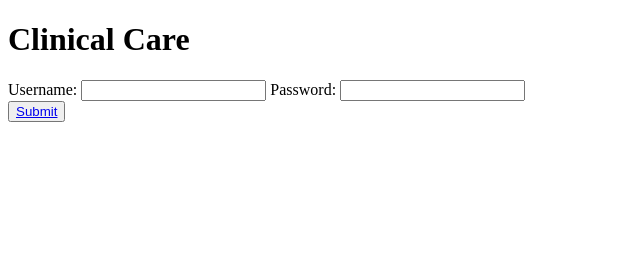
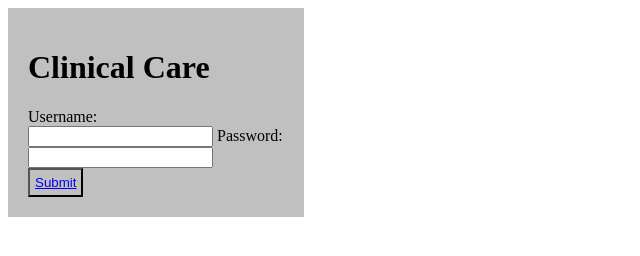
Before and after one commit to prkts12345/cliniccare, a plain HTML site: page index.html in a window 1280 px wide. Shown: the whole page, without its empty margins (0-640 px from the left). Drawn offline with Linux system fonts and the light colour scheme.

Commit message:
style changes

```diff
--- a/index.html
+++ b/index.html
@@ -5,9 +5,33 @@
     <meta http-equiv="X-UA-Compatible" content="IE=edge">
     <meta name="viewport" content="width=device-width, initial-scale=1.0">
     <title>Document</title>
+    <style>
+        .container{
+            display: flexbox;
+            justify-content: center;
+            flex-direction: column;
+            width: 20vw;
+            font-size: 1em;
+            padding: 20px;
+            background-color: silver;
+        }
+
+        h1{
+            display: flex;
+            justify-content: start;
+        }
+
+        button{
+            display: flex;
+            background-color: silver;
+            padding: 5px;
+
+        }
+    </style>
 </head>
 <body>
     <form>
+        <div class="container">
         <h1>Clinical Care</h1>
         <div>
             <label for="userName" name="userName">Username:</label>
@@ -16,6 +40,7 @@
             <input type="password" name="passWord"><br>
             <button type="submit"><a href="patience.html">Submit</a></button>
         </div>
+    </div>
     </form>
 </body>
 </html>
```
Also changed, not shown: patience.html (+17 -0 lines).
